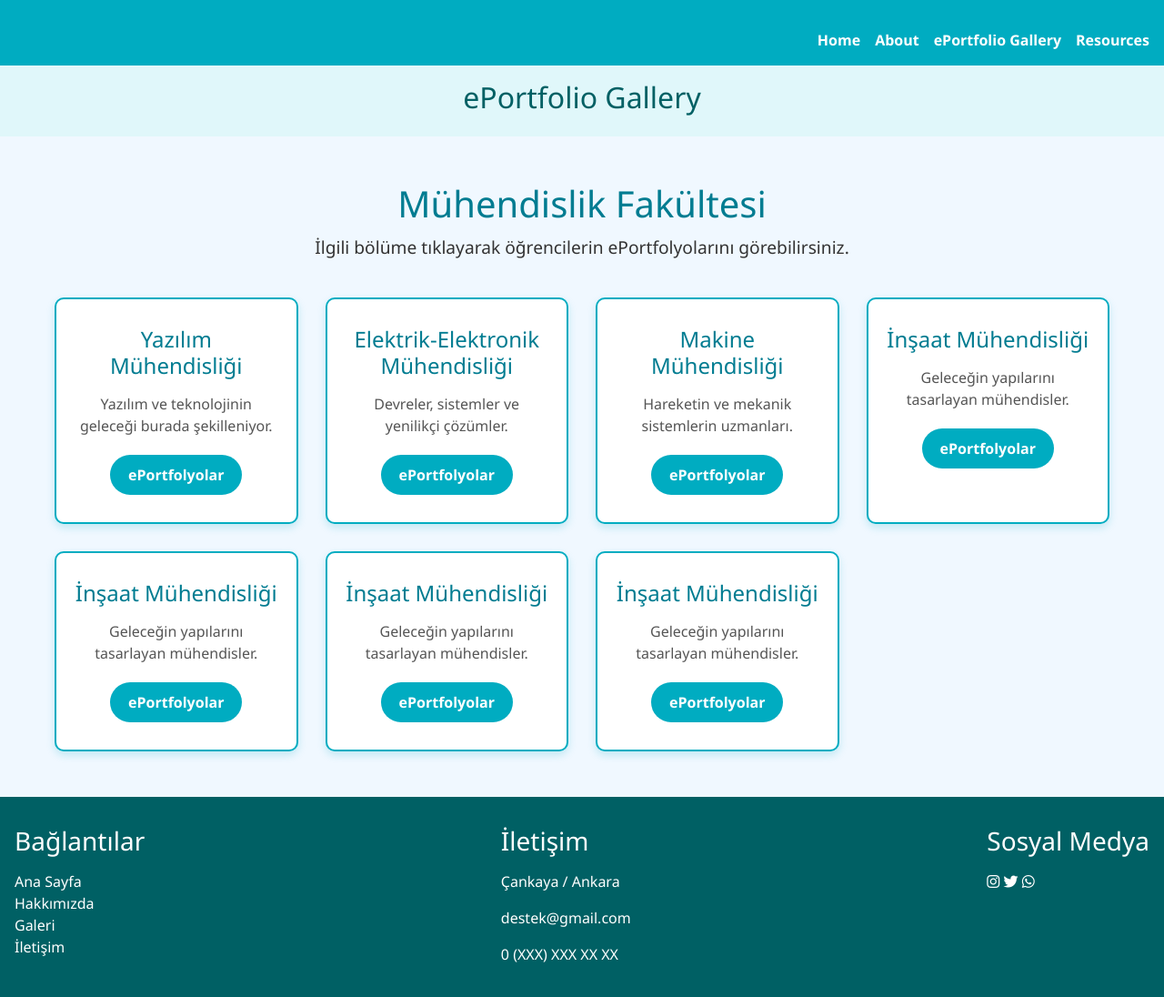
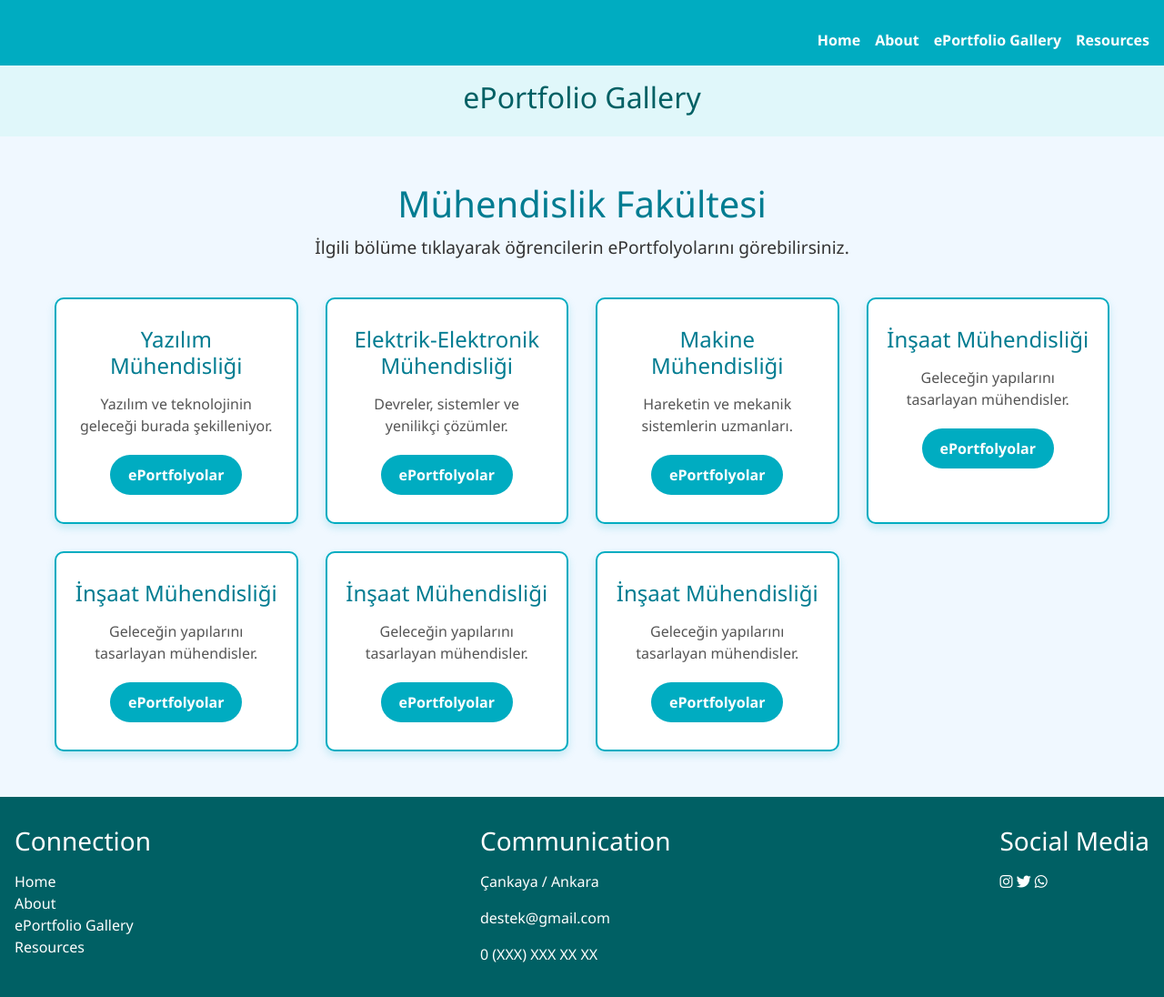
Before and after one commit to ay-ctrl/ePortfolio, a plain HTML site: page engineering.html in a window 1280 px wide. Shown: the whole page at 91% size. Drawn offline with nearby package versions, Linux system fonts and the light colour scheme.

Commit message:
referans düzenlemesi

```diff
--- a/engineering.html
+++ b/engineering.html
@@ -24,17 +24,17 @@
 <nav>
     <ul>
         <li><a href="./index.html">Home</a></li>
-        <li><a href="talepSorgula2.html">About</a></li>
-        <li><a href="./ePortfolio.html">ePortfolio Gallery</a></li>
-        <li><a href="hakkımızda.html">Resources</a></li>
+        <li><a href="#">About</a></li>
+        <li><a href="./mainEport.html">ePortfolio Gallery</a></li>
+        <li><a href="#">Resources</a></li>
     </ul>
 </nav>
 <!-- Mobile Navigation -->
 <nav class="nav-mobile" id="nav-mobile">
-    <a href="talepOlustur.html">Home</a>
-    <a href="talepSorgula2.html">About</a>
-    <a href="products.html">ePortfolio Gallery</a>
-    <a href="hakkımızda.html">Resources</a>
+    <a href="./index.html">Home</a>
+    <a href="#">About</a>
+    <a href="./mainEport.html">ePortfolio Gallery</a>
+    <a href="#">Resources</a>
 </nav>
 </header>
 
@@ -96,22 +96,22 @@
 <footer>
   <div class="footer-container">
     <div class="footer-column">
-      <h3>Bağlantılar</h3>
+      <h3>Connection</h3>
       <ul>
-        <li><a href="#">Ana Sayfa</a></li>
-        <li><a href="#">Hakkımızda</a></li>
-        <li><a href="#">Galeri</a></li>
-        <li><a href="#">İletişim</a></li>
+        <li><a href="./index.html">Home</a></li>
+        <li><a href="#">About</a></li>
+        <li><a href="./mainEport.html">ePortfolio Gallery</a></li>
+        <li><a href="#">Resources</a></li>
       </ul>
     </div>
     <div class="footer-column">
-      <h3>İletişim</h3>
+      <h3>Communication</h3>
       <p>Çankaya / Ankara</p>
       <p><a href="mailto:destek@gmail.com">destek@gmail.com</a></p>
       <p><a href="tel:+905XXXXXXXXX">0 (XXX) XXX XX XX</a></p>
     </div>
     <div class="footer-column">
-      <h3>Sosyal Medya</h3>
+      <h3>Social Media</h3>
       <a href="#"><i class="fab fa-instagram"></i></a>
       <a href="#"><i class="fab fa-twitter"></i></a>
       <a href="#"><i class="fab fa-whatsapp"></i></a>
--- a/script.js
+++ b/script.js
@@ -27,7 +27,6 @@ document.addEventListener("DOMContentLoaded", () => {
           <img src="${student.img}" alt="Profil">
           <div class="product-info">
             <h3>${student.name}</h3>
-            <p class="price">${student.year}</p>
             <a class="ekle-btn" href="${student.link}" target="_blank">See Portfolio</a>
           </div>
         `;
```
Also changed, not shown: ePortfolio.html (+14 -15 lines), index.html (+13 -13 lines), mainEport.html (+14 -14 lines), işkur resimler/engineering.jpg (added).
